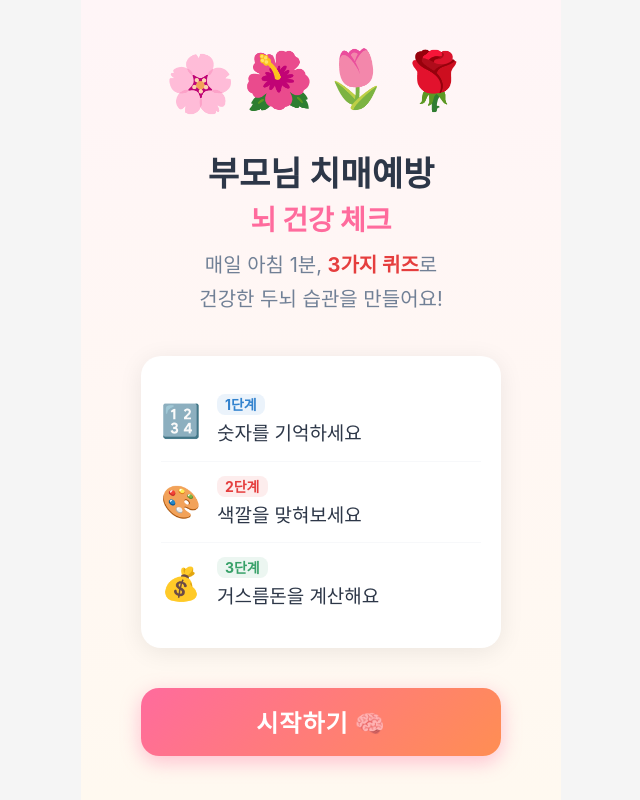
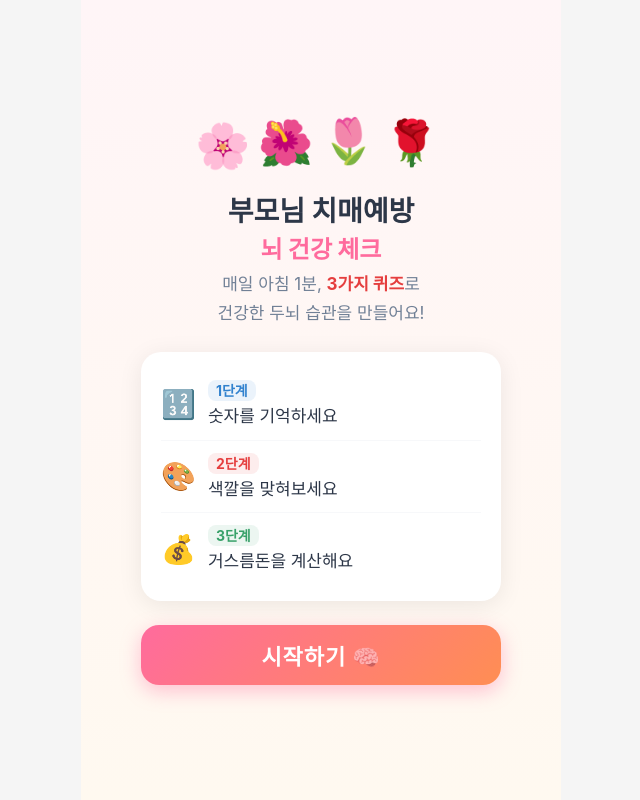
Before and after one commit to FlutterNeverDie/senior-brain, a React (Vite) app: page / in a window 1280 px wide. Shown: the whole page, without its empty margins (319-959 px from the left). Built offline with nearby package versions, Linux system fonts and the light colour scheme.

Commit message:
re : 폰트 및 패딩 수정

```diff
--- a/src/components/IntroScreen.tsx
+++ b/src/components/IntroScreen.tsx
@@ -36,15 +36,15 @@ export default function IntroScreen() {
         flexDirection: 'column',
         alignItems: 'center',
         justifyContent: 'center',
-        padding: '40px 28px',
+        padding: '24px 28px',
         boxSizing: 'border-box',
       }}
     >
       {/* 꽃 장식 */}
       <div
         style={{
-          fontSize: 56,
-          marginBottom: 8,
+          fontSize: 44,
+          marginBottom: 4,
           letterSpacing: 8,
           width: '100%',
           display: 'flex',
@@ -72,26 +72,26 @@ export default function IntroScreen() {
         animate={{ scale: 1 }}
         transition={{ delay: 0.2 }}
         style={{
-          fontSize: 34,
+          fontSize: 28,
           fontWeight: 800,
           color: '#2D3748',
-          margin: '16px 0 8px',
+          margin: '8px 0 4px',
           textAlign: 'center',
           lineHeight: 1.3,
         }}
       >
         부모님 치매예방
         <br />
-        <span style={{ color: '#FF6B9D', fontSize: 28 }}>뇌 건강 체크</span>
+        <span style={{ color: '#FF6B9D', fontSize: 24 }}>뇌 건강 체크</span>
       </motion.h1>
 
       <p
         style={{
-          fontSize: 20,
+          fontSize: 17,
           color: '#718096',
           textAlign: 'center',
           lineHeight: 1.7,
-          margin: '0 0 40px',
+          margin: '0 0 24px',
         }}
       >
         매일 아침 1분,{' '}
@@ -107,9 +107,9 @@ export default function IntroScreen() {
           maxWidth: 360,
           background: '#FFFFFF',
           borderRadius: 20,
-          padding: '24px 20px',
+          padding: '16px 20px',
           boxShadow: '0 4px 24px rgba(0,0,0,0.08)',
-          marginBottom: 40,
+          marginBottom: 24,
         }}
       >
         {[
@@ -122,12 +122,12 @@ export default function IntroScreen() {
             style={{
               display: 'flex',
               alignItems: 'center',
-              gap: 16,
-              padding: '12px 0',
+              gap: 12,
+              padding: '10px 0',
               borderBottom: i < 2 ? '1px solid #F7F8FA' : 'none',
             }}
           >
-            <span style={{ fontSize: 32 }}>{item.icon}</span>
+            <span style={{ fontSize: 28 }}>{item.icon}</span>
             <div>
               <span
                 style={{
@@ -141,7 +141,7 @@ export default function IntroScreen() {
               >
                 {item.label}
               </span>
-              <p style={{ margin: '4px 0 0', fontSize: 19, color: '#2D3748', fontWeight: 500 }}>
+              <p style={{ margin: '2px 0 0', fontSize: 17, color: '#2D3748', fontWeight: 500 }}>
                 {item.desc}
               </p>
             </div>
@@ -156,11 +156,11 @@ export default function IntroScreen() {
           onClick={handleStart}
           style={{
             width: '100%',
-            height: 68,
+            height: 60,
             background: 'linear-gradient(135deg, #FF6B9D 0%, #FF8E53 100%)',
             border: 'none',
             borderRadius: 18,
-            fontSize: 24,
+            fontSize: 22,
             fontWeight: 800,
             color: '#FFFFFF',
             cursor: 'pointer',
--- a/src/components/ResultScreen.tsx
+++ b/src/components/ResultScreen.tsx
@@ -215,18 +215,7 @@ export default function ResultScreen() {
           </motion.button>
         </motion.div>
 
-        {/* 내일 안내 */}
-        <p
-          style={{
-            fontSize: 16,
-            color: '#A0AEC0',
-            textAlign: 'center',
-            margin: 0,
-            lineHeight: 1.6,
-          }}
-        >
-          🌙 내일 아침 7시에 새로운 문제가 도착합니다
-        </p>
+
       </div>
 
 
```
